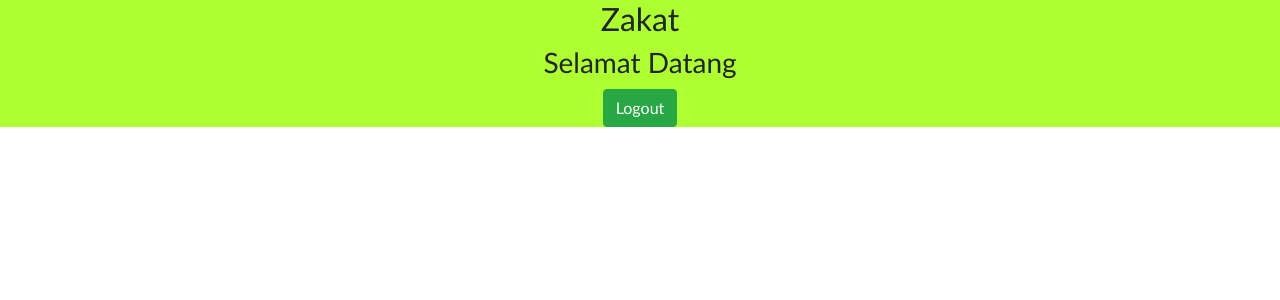
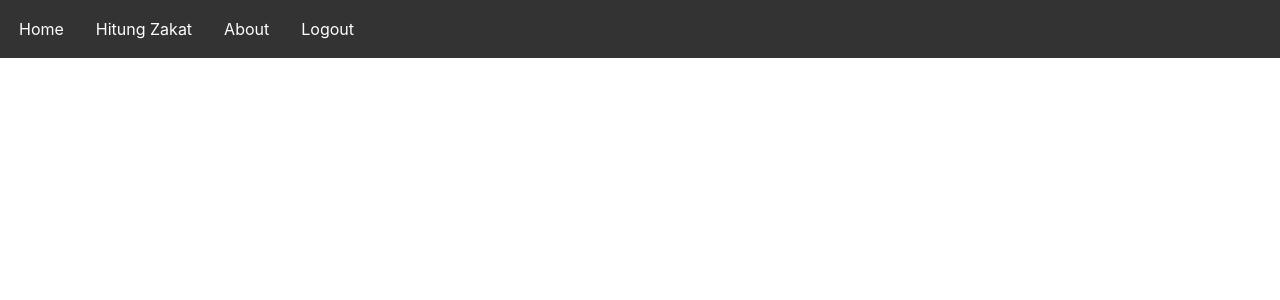
Before and after one commit to dhiandraaa/UTP_Pemweb, a PHP site: page /header.php in a window 1280 px wide. Shown: the top 300 px of the page. Run offline with PHP 8.4, Linux system fonts and the light colour scheme.

Commit message:
Update header.php

```diff
--- a/header.php
+++ b/header.php
@@ -7,12 +7,16 @@
     <link rel="stylesheet" type="text/css" media="screen" href="main.css" />
     <script src="main.js"></script>
     <link rel="stylesheet" href="css/bootstrap.min.css">
+    <link rel="stylesheet" href="css/style.css">
     <script src="js/bootstrap.min.js"></script>
 </head>
 <body>
-    <header>
-        <h2> Zakat </h3>
-        <h3> Selamat Datang <h3>
-        <button type="button" class="btn btn-success" name="logout">Logout</button>
-    </header>
+  <div class="navigasi">
+    <ul class="navigasi">
+    <li><a class="active" href="#home">Home</a></li>
+    <li><a href="#hitung zakat">Hitung Zakat</a></li>
+    <li><a href="#about">About</a></li>
+    <li><a href="#logout">Logout</a></li>
+  </ul>
+  </div>
 </body>
```
